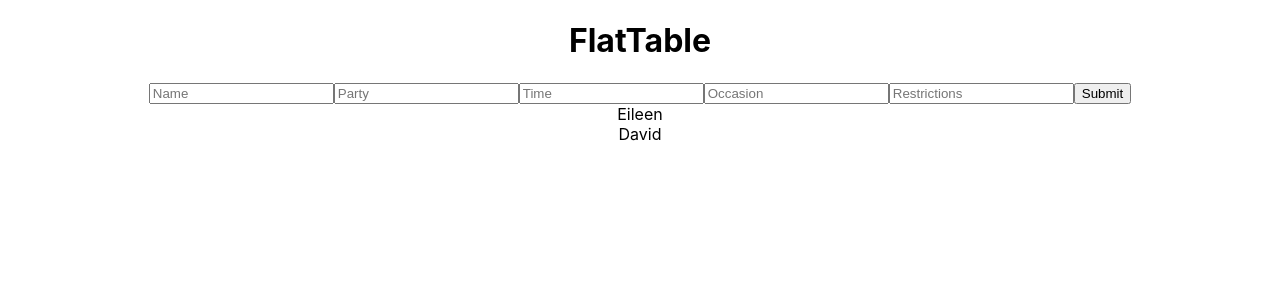
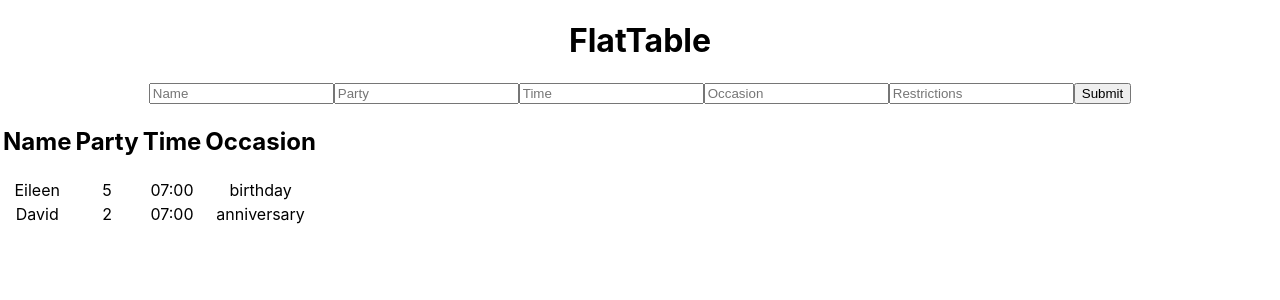
Before and after one commit to eburdekin/flattable, a React (Create React App) app: page /Reservations in a window 1280 px wide. Shown: the top 300 px of the page. Built offline with nearby package versions, Linux system fonts and the light colour scheme; data requests are answered from the project's data file.

Commit message:
added a table for the reservations

```diff
--- a/public/index.html
+++ b/public/index.html
@@ -27,7 +27,6 @@
     <title>React App</title>
   </head>
   <body>
-    <noscript>You need to enable JavaScript to run this app.</noscript>
     <div id="root"></div>
     <!--
       This HTML file is a template.
--- a/src/Components/Reservation.js
+++ b/src/Components/Reservation.js
@@ -1,7 +1,10 @@
 export default function Reservation({reservation}) {
     return <>
-    <div>
-    {reservation.name}
-    </div>
+    <tr>
+       <td>{reservation.name}</td>
+       <td>{reservation.party}</td>
+       <td>{reservation.time}</td>
+       <td>{reservation.occasion}</td>
+    </tr>
     </>
 }
--- a/src/Components/ReservationForm.js
+++ b/src/Components/ReservationForm.js
@@ -6,7 +6,7 @@ export default function ReservationForm() {
         <input type="text" placeholder="Time"></input>
         <input type="text" placeholder="Occasion"></input>
         <input type="text" placeholder="Restrictions"></input>
-        <input type="submit"></input>
+        <input type="submit" />
         </form>
     </>
 }
--- a/src/Components/Reservations.js
+++ b/src/Components/Reservations.js
@@ -2,6 +2,27 @@ import Reservation from './Reservation'
 
 export default function Reservations({reservations}) {
     return <>
-    {reservations.map(reservation => <Reservation key={reservation.id} reservation={reservation} />)}
+    <table>
+        <thead>
+            <tr>
+                <th>
+                    <h2>Name</h2>
+                </th>
+                <th>
+                    <h2>Party</h2>
+                </th>
+                 <th>
+                    <h2>Time</h2>
+                 </th>
+                <th>
+                    <h2>Occasion</h2>
+                </th>
+            </tr>
+        </thead>
+        <tbody>
+            {reservations.map(reservation => <Reservation key={reservation.id} reservation={reservation} />)}
+        </tbody>
+    </table>
+
     </>
 }
```
